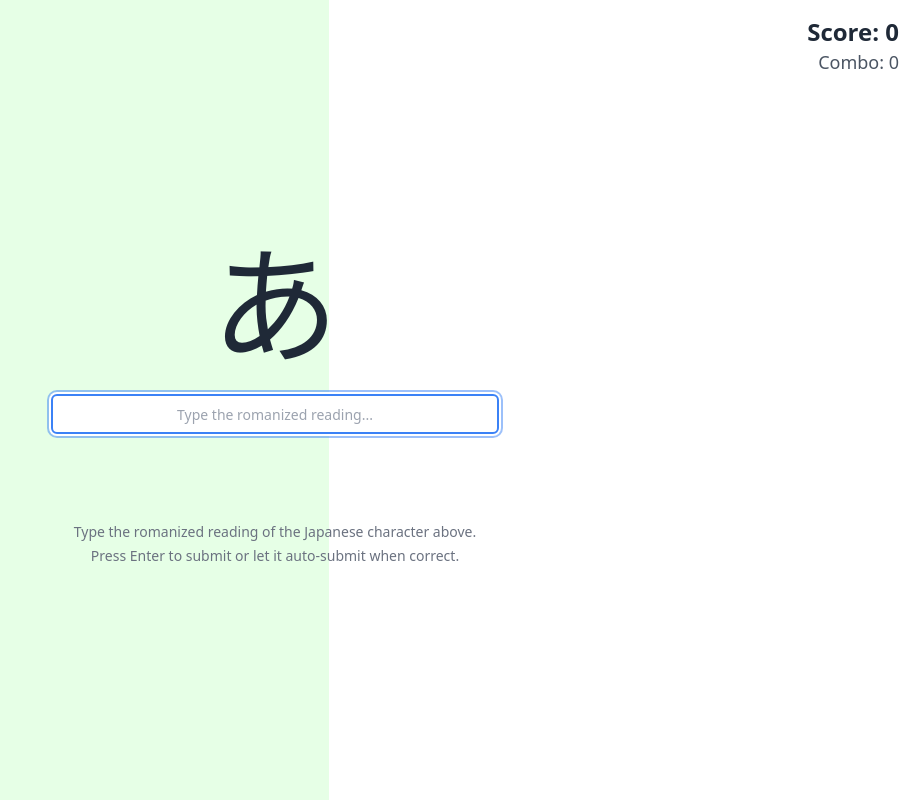
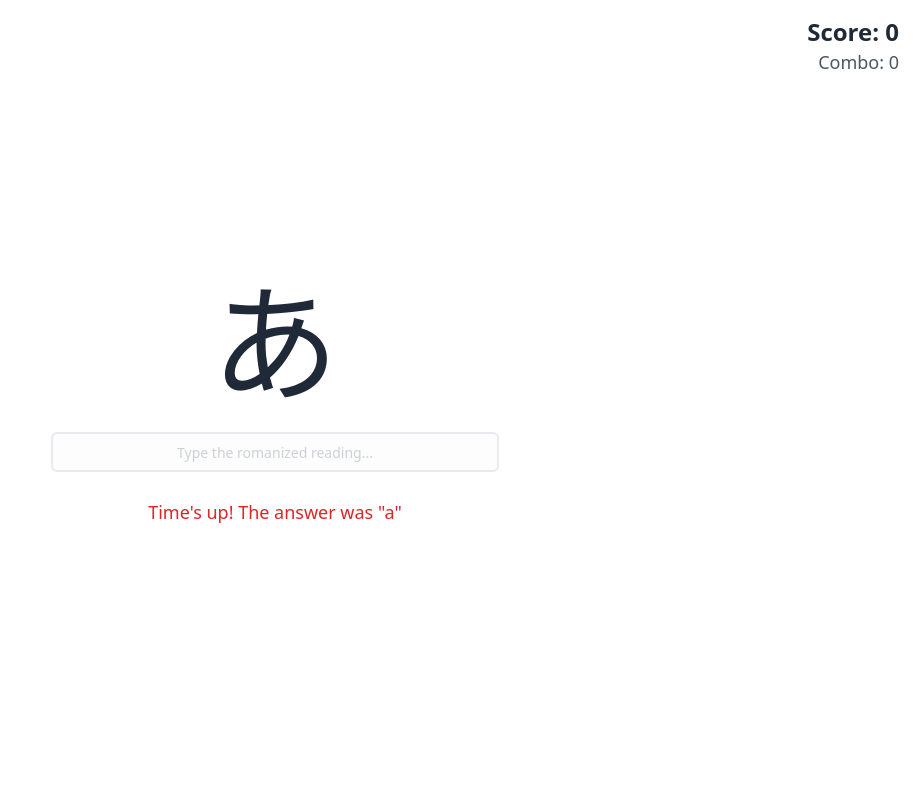
Before and after one commit to emily-li/rote-rush, a React (Vite) app: page / in a window 1280 px wide. Shown: the whole page, without its empty margins (365-1280 px from the left). Built offline with nearby package versions, Linux system fonts and the light colour scheme.

Commit message:
Set timer to use ms

```diff
--- a/src/components/gameModes/simpleQuiz/CharacterInput.tsx
+++ b/src/components/gameModes/simpleQuiz/CharacterInput.tsx
@@ -6,37 +6,35 @@ interface CharacterInputProps {
   currentChar: PracticeCharacter;
   userInput: string;
   isInputValid: boolean;
-  isInputDisabled: boolean;
-  timeLeft: number;
+  isWrongAnswer: boolean;
+  timeLeftMs: number;
   feedback: string;
   onInputChange: (e: React.ChangeEvent<HTMLInputElement>) => void;
-  onKeyPress: (e: React.KeyboardEvent<HTMLInputElement>) => void;
+  onKeyDown: (e: React.KeyboardEvent<HTMLInputElement>) => void;
 }
 
 export function CharacterInput({
   currentChar,
   userInput,
   isInputValid,
-  isInputDisabled,
-  timeLeft,
+  isWrongAnswer,
+  timeLeftMs,
   feedback,
   onInputChange,
-  onKeyPress,
+  onKeyDown,
 }: CharacterInputProps) {
   return (
     <>
-      {/* Japanese Character */}
       <div className="kana mb-8 select-none text-9xl font-light text-gray-800">
         {currentChar.char}
       </div>
 
-      {/* Input Box */}
       <div className="w-full max-w-md">
         <Input
           type="text"
           value={userInput}
           onChange={onInputChange}
-          onKeyPress={onKeyPress}
+          onKeyDown={onKeyDown}
           placeholder="Type the romanized reading..."
           className={`border-2 py-4 text-center text-xl transition-colors focus:ring-0 ${
             !isInputValid
@@ -44,11 +42,10 @@ export function CharacterInput({
               : 'border-gray-300 focus:border-blue-500'
             }`}
           autoFocus
-          disabled={timeLeft === 0 || isInputDisabled}
+          disabled={timeLeftMs === 0 || isWrongAnswer}
         />
       </div>
 
-      {/* Feedback */}
       <div className="mt-6 flex h-8 items-center justify-center">
         {feedback && (
           <div
@@ -59,14 +56,6 @@ export function CharacterInput({
           </div>
         )}
       </div>
-
-      {/* Instructions */}
-      <div className="mt-8 max-w-md text-center text-sm text-gray-500">
-        <p>Type the romanized reading of the Japanese character above.</p>
-        <p className="mt-1">
-          Press Enter to submit or let it auto-submit when correct.
-        </p>
-      </div>
     </>
   );
 }
--- a/src/components/gameModes/simpleQuiz/SimpleQuizMode.tsx
+++ b/src/components/gameModes/simpleQuiz/SimpleQuizMode.tsx
@@ -9,8 +9,8 @@ function SimpleQuizMode() {
   return (
     <div className="relative flex min-h-screen flex-col overflow-hidden bg-gray-50">
       <TimerBackground
-        timeLeft={quizState.timeLeft}
-        timerPercentage={quizState.timerPercentage}
+        totalTimeMs={quizState.totalTimeMs}
+        timeLeftMs={quizState.timeLeftMs}
       />
 
       <div className="relative z-10 flex flex-1 flex-col items-center justify-center px-8">
@@ -20,11 +20,11 @@ function SimpleQuizMode() {
           currentChar={quizState.currentChar}
           userInput={quizState.userInput}
           isInputValid={quizState.isInputValid}
-          isInputDisabled={quizState.isInputDisabled}
-          timeLeft={quizState.timeLeft}
+          isWrongAnswer={quizState.isWrongAnswer}
+          timeLeftMs={quizState.timeLeftMs}
           feedback={quizState.feedback}
           onInputChange={quizState.handleInputChange}
-          onKeyPress={quizState.handleKeyPress}
+          onKeyDown={quizState.handleKeyPress}
         />
       </div>
     </div>
--- a/src/components/gameModes/simpleQuiz/TimerBackground.tsx
+++ b/src/components/gameModes/simpleQuiz/TimerBackground.tsx
@@ -1,21 +1,30 @@
 interface TimerBackgroundProps {
-  timeLeft: number;
-  timerPercentage: number;
+  totalTimeMs: number;
+  timeLeftMs: number;
+  transitionDurationMs?: number;
 }
 
 export function TimerBackground({
-  timeLeft,
-  timerPercentage,
+  totalTimeMs,
+  timeLeftMs,
+  transitionDurationMs = 50,
 }: TimerBackgroundProps) {
+  const timerPercentage =
+    totalTimeMs > 0 ? (timeLeftMs / totalTimeMs) * 100 : 0;
+  const isTimerAtFull = timeLeftMs === totalTimeMs;
+
+  const transitionClass = `transition-all ease-linear`;
+
   return (
     <div className="fixed inset-0 z-0 flex h-full w-full">
       <div
-        className={
-          timeLeft === 10 ? '' : 'transition-all duration-1000 ease-linear'
-        }
+        className={transitionClass}
         style={{
           width: `${timerPercentage}%`,
           background: '#e6ffe6',
+          transitionDuration: isTimerAtFull
+            ? '0ms'
+            : `${transitionDurationMs}ms`,
         }}
       />
       <div className="flex-1 bg-white" />
--- a/src/components/gameModes/simpleQuiz/useQuizGame.ts
+++ b/src/components/gameModes/simpleQuiz/useQuizGame.ts
@@ -10,18 +10,16 @@ import { useQuizFlow } from './useQuizFlow';
 const practiceCharacters = loadPracticeCharacters();
 
 export interface UseQuizGameState {
-  // State
   currentChar: PracticeCharacter;
   userInput: string;
   score: number;
   combo: number;
   feedback: string;
   isInputValid: boolean;
-  isInputDisabled: boolean;
-  timeLeft: number;
-  timerPercentage: number;
+  isWrongAnswer: boolean;
+  totalTimeMs: number;
+  timeLeftMs: number;
 
-  // Actions
   handleSubmit: (input: string) => void;
   handleInputChange: (e: React.ChangeEvent<HTMLInputElement>) => void;
   handleKeyPress: (e: React.KeyboardEvent<HTMLInputElement>) => void;
@@ -50,7 +48,6 @@ export function useQuizGame(): UseQuizGameState {
     setIsInputDisabled(false);
   }, [getRandomChar]);
 
-  // Create a ref to store resetTimer function for quiz flow
   const resetTimerRef = useRef<(() => void) | null>(null);
 
   const { showIncorrectAndProceed, showTimeoutAndProceed, proceedToNext } =
@@ -66,17 +63,21 @@ export function useQuizGame(): UseQuizGameState {
     showTimeoutAndProceed();
   }, [currentChar, showTimeoutAndProceed]);
 
-  const { timeLeft, timerPercentage, resetTimer } = useTimer({
-    initialTime: 10,
+  const totalTimeMs = 5000;
+
+  const {
+    timeLeftMs,
+    resetTimer,
+    totalTimeMs: timerTotalTimeMs,
+  } = useTimer({
+    totalTimeMs: totalTimeMs,
     onTimeout: handleTimeout,
   });
 
-  // Store resetTimer in the ref for quiz flow to use
   resetTimerRef.current = resetTimer;
 
   const handleSubmit = useCallback(
     (input: string) => {
-      // Accept any valid answer in validAnswers
       const isCorrect = currentChar.validAnswers.some(
         (ans: string) => input.toLowerCase().trim() === ans.toLowerCase(),
       );
@@ -104,19 +105,16 @@ export function useQuizGame(): UseQuizGameState {
       const value = e.target.value;
       setUserInput(value);
 
-      // Clear any existing feedback when user starts typing
       if (feedback && value.length === 1) {
         setFeedback('');
       }
 
-      // Check if current input is a valid start of any correct answer
       const currentInput = value.toLowerCase().trim();
       const validStarts = currentChar.validAnswers.some((ans: string) =>
         ans.toLowerCase().startsWith(currentInput),
       );
 
       if (currentInput.length > 0) {
-        // If input doesn't match the beginning of any correct answer, immediately mark as incorrect
         if (!validStarts) {
           const feedbackMessage = `Incorrect. The answer was "${currentChar.validAnswers[0]}"`;
           setFeedback(feedbackMessage);
@@ -124,9 +122,7 @@ export function useQuizGame(): UseQuizGameState {
           setIsInputDisabled(true);
           setCombo(0);
           showIncorrectAndProceed();
-        }
-        // If input exactly matches any answer, auto-submit
-        else if (
+        } else if (
           currentChar.validAnswers.some(
             (ans: string) => currentInput === ans.toLowerCase(),
           )
@@ -165,9 +161,9 @@ export function useQuizGame(): UseQuizGameState {
     combo,
     feedback,
     isInputValid,
-    isInputDisabled,
-    timeLeft,
-    timerPercentage,
+    isWrongAnswer: isInputDisabled,
+    totalTimeMs: timerTotalTimeMs,
+    timeLeftMs,
     handleSubmit,
     handleInputChange,
     handleKeyPress,
--- a/src/lib/characterLoading.ts
+++ b/src/lib/characterLoading.ts
@@ -6,7 +6,6 @@ export interface PracticeCharacter {
   validAnswers: string[];
 }
 
-// Combine both sets if you want to practice both, or use one at a time
 export const loadPracticeCharacters = (): PracticeCharacter[] => {
   return [
     ...hiraganaData.values.map((item: any) => ({
--- a/src/lib/useTimer.ts
+++ b/src/lib/useTimer.ts
@@ -1,56 +1,57 @@
 import { useCallback, useEffect, useRef, useState } from 'react';
 
 export interface UseTimerOptions {
-  initialTime: number;
+  totalTimeMs: number;
   onTimeout: () => void;
 }
 
 export interface UseTimerReturn {
-  timeLeft: number;
-  timerPercentage: number;
+  totalTimeMs: number;
+  timeLeftMs: number;
   resetTimer: () => void;
-  setTimeLeft: (time: number) => void;
+  setTimeLeftMs: (time: number) => void;
 }
 
 export function useTimer({
-  initialTime,
+  totalTimeMs,
   onTimeout,
 }: UseTimerOptions): UseTimerReturn {
-  const [timeLeft, setTimeLeft] = useState(initialTime);
+  const [timeLeftMs, setTimeLeftMs] = useState(totalTimeMs);
   const onTimeoutRef = useRef(onTimeout);
 
-  // Keep the callback ref updated
   useEffect(() => {
     onTimeoutRef.current = onTimeout;
   }, [onTimeout]);
 
-  // Timer logic
   useEffect(() => {
+    const intervalDuration = 50;
     const interval: number | null =
-      timeLeft > 0
+      timeLeftMs > 0
         ? window.setInterval(() => {
-            setTimeLeft((timeLeft) => timeLeft - 1);
-          }, 1000)
+            setTimeLeftMs((prevTimeLeftMs) =>
+              Math.max(0, prevTimeLeftMs - intervalDuration),
+            );
+          }, intervalDuration)
         : null;
-    if (timeLeft === 0) {
+
+    if (timeLeftMs === 0) {
       if (interval !== null) clearInterval(interval);
       onTimeoutRef.current();
     }
+
     return () => {
       if (interval !== null) clearInterval(interval);
     };
-  }, [timeLeft]);
+  }, [timeLeftMs]);
 
   const resetTimer = useCallback(() => {
-    setTimeLeft(initialTime);
-  }, [initialTime]);
-
-  const timerPercentage = (timeLeft / initialTime) * 100;
+    setTimeLeftMs(totalTimeMs);
+  }, [totalTimeMs]);
 
   return {
-    timeLeft,
-    timerPercentage,
+    totalTimeMs,
+    timeLeftMs,
     resetTimer,
-    setTimeLeft,
+    setTimeLeftMs,
   };
 }
```
